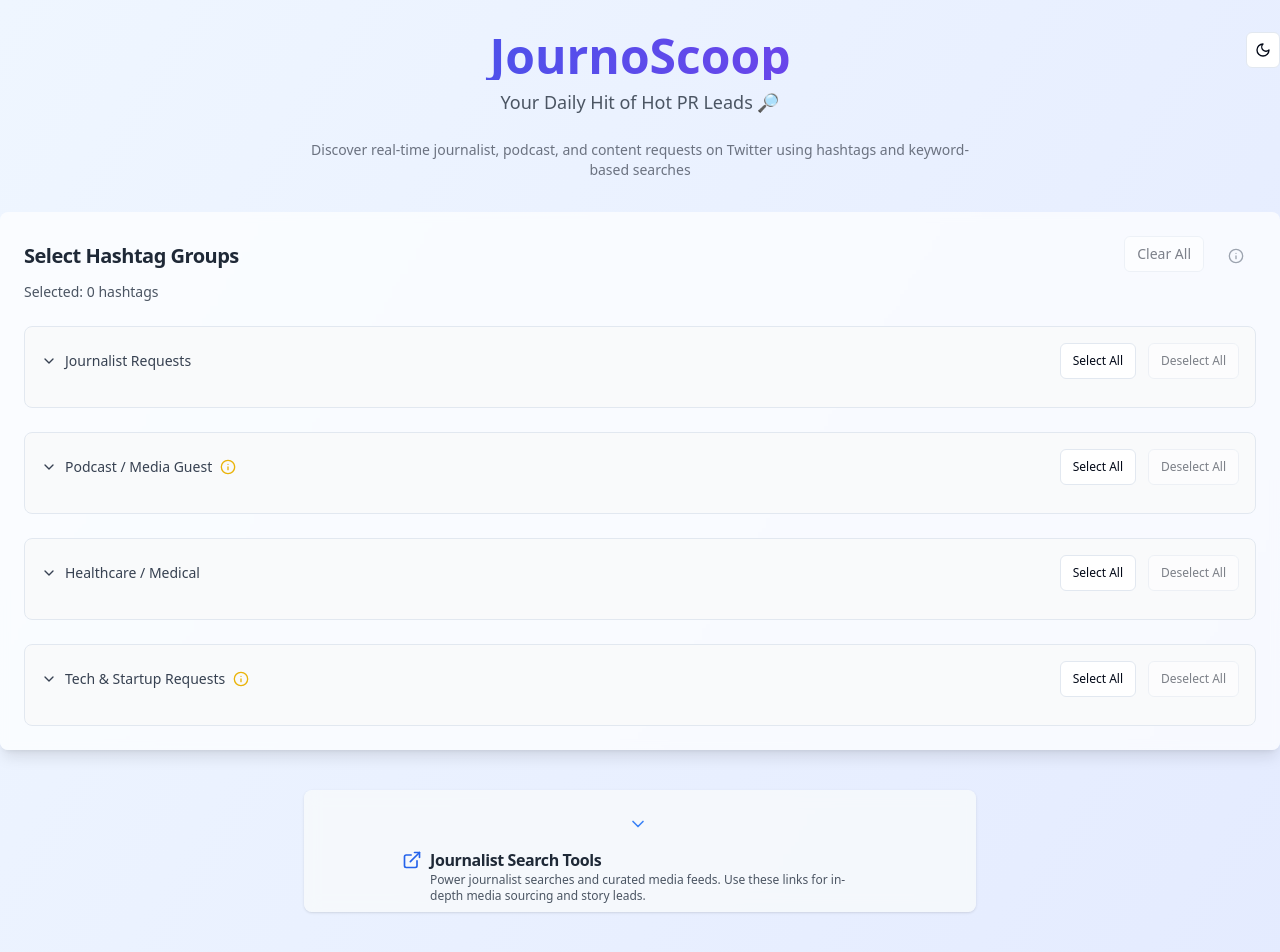
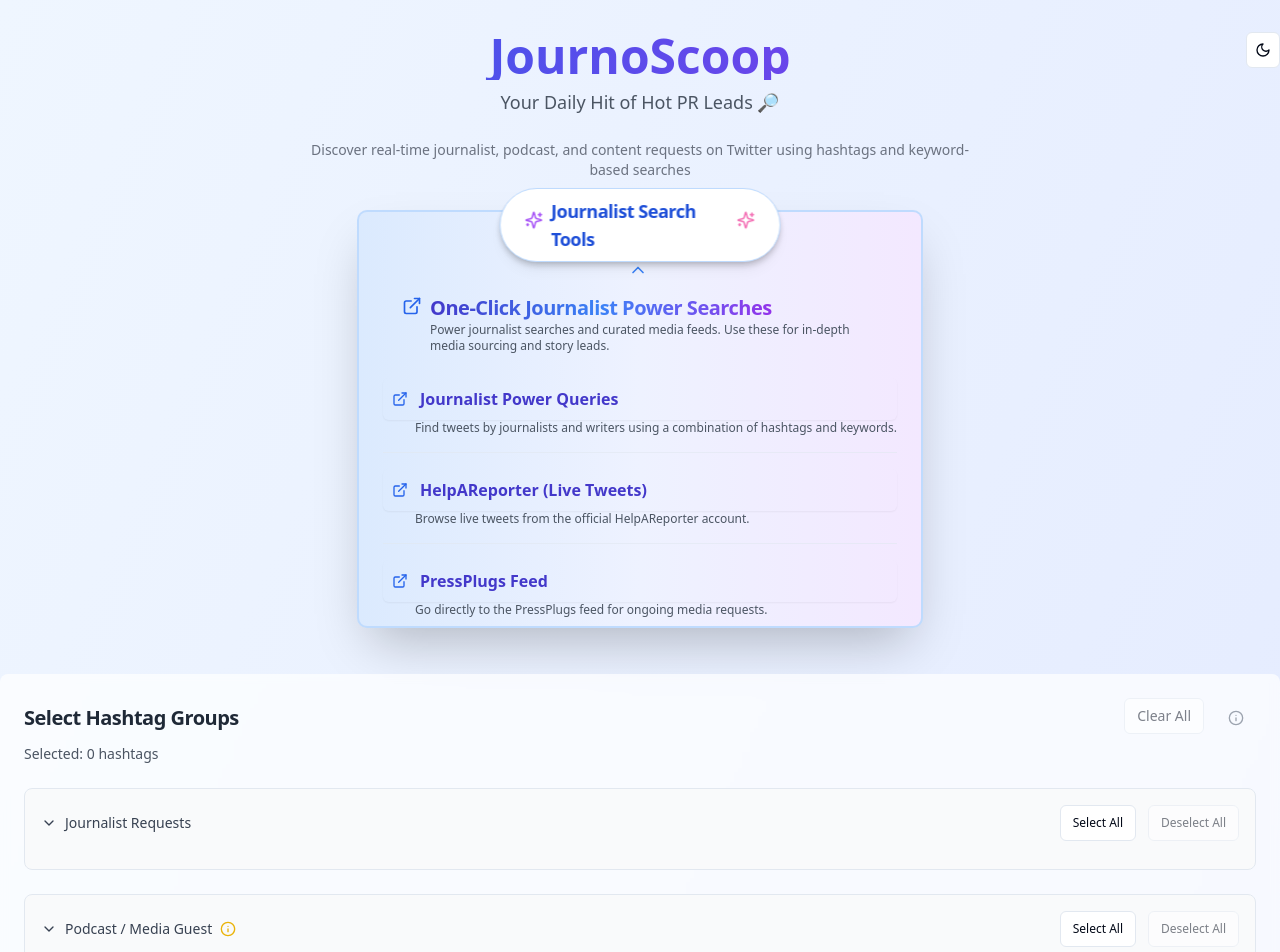
Before and after one commit to aliubaid-ux/scoop-the-leads-now, a React (Vite) app: page / in a window 1280 px wide. Shown: the top 952 px of the page. Built offline with nearby package versions, Linux system fonts and the light colour scheme.

Commit message:
Move Journalist Search Tools to top
Move the Journalist Search Tools section to the top of the page, positioning it below the header and above the hashtag selector. Improve its visual appeal.

```diff
--- a/src/components/AdvancedJournalistRequest.tsx
+++ b/src/components/AdvancedJournalistRequest.tsx
@@ -1,7 +1,7 @@
 
 import { useState } from "react";
 import { Card, CardHeader, CardTitle, CardContent, CardDescription } from "@/components/ui/card";
-import { ExternalLink, ChevronDown, ChevronUp } from "lucide-react";
+import { ExternalLink, ChevronDown, ChevronUp, Sparkles } from "lucide-react";
 import { Separator } from "@/components/ui/separator";
 
 const advSearches = [
@@ -23,13 +23,20 @@ const advSearches = [
 ];
 
 export function AdvancedJournalistRequest() {
-  const [expanded, setExpanded] = useState(false);
+  const [expanded, setExpanded] = useState(true); // expanded by default since it's very prominent now
 
   return (
-    <Card className="shadow border-0 bg-slate-50/80 dark:bg-gray-900/75 backdrop-blur max-w-2xl mx-auto my-2">
+    <Card className="shadow-2xl border-0 bg-gradient-to-r from-blue-100 via-indigo-50 to-purple-100 dark:from-blue-900 dark:via-gray-900 dark:to-indigo-950/60 backdrop-blur-lg max-w-2xl mx-auto my-4 ring-2 ring-blue-200 dark:ring-indigo-800 relative overflow-visible">
+      <div className="absolute -top-6 left-1/2 -translate-x-1/2 z-10">
+        <span className="bg-white dark:bg-gray-900 px-6 py-2 rounded-full shadow-md flex items-center gap-2 border border-blue-200 dark:border-blue-800 font-semibold text-blue-700 dark:text-blue-200 text-lg tracking-tight drop-shadow-lg animate-pulse">
+          <Sparkles className="h-5 w-5 text-purple-500 animate-bounce" />
+          Journalist Search Tools
+          <Sparkles className="h-5 w-5 text-pink-400 animate-bounce" />
+        </span>
+      </div>
       <CardHeader
         onClick={() => setExpanded((v) => !v)}
-        className="pb-2 cursor-pointer flex items-center gap-2 select-none hover:bg-blue-50/70 dark:hover:bg-blue-950/30 transition rounded-t"
+        className="pb-2 cursor-pointer flex items-center gap-2 select-none mt-6 hover:bg-blue-50/70 dark:hover:bg-blue-950/25 transition rounded-t relative"
         style={{ userSelect: "none" }}
         aria-expanded={expanded}
       >
@@ -41,40 +48,43 @@ export function AdvancedJournalistRequest() {
         <div className="flex items-start gap-2">
           <ExternalLink className="h-5 w-5 mt-0.5 text-blue-600 dark:text-blue-300 flex-shrink-0" />
           <div>
-            <CardTitle className="text-base font-semibold text-gray-800 dark:text-gray-100">
-              Journalist Search Tools
+            <CardTitle className="text-base sm:text-lg md:text-xl font-bold text-gray-900 dark:text-gray-100">
+              <span className="text-gradient bg-gradient-to-r from-indigo-700 via-blue-500 to-purple-600 bg-clip-text text-transparent dark:from-blue-300 dark:via-indigo-400 dark:to-purple-300">
+                One-Click Journalist Power Searches
+              </span>
             </CardTitle>
-            <CardDescription className="text-xs max-w-md text-gray-600 dark:text-gray-400">
-              Power journalist searches and curated media feeds. Use these links for in-depth media sourcing and story leads.
+            <CardDescription className="text-xs max-w-md text-gray-600 dark:text-gray-400 font-medium">
+              Power journalist searches and curated media feeds. Use these for in-depth media sourcing and story leads.
             </CardDescription>
           </div>
         </div>
       </CardHeader>
-      <CardContent className={`p-0 overflow-hidden transition-all duration-300 ${expanded ? "max-h-[1000px] opacity-100" : "max-h-0 opacity-0"}`}>
+      <CardContent className={`p-0 overflow-hidden transition-all duration-300 ${expanded ? "max-h-[1100px] opacity-100" : "max-h-0 opacity-0"}`}>
         {expanded && (
           <div>
+            <div className="pt-4 px-6 pb-2">
+              <ul className="space-y-0">
                 {advSearches.map((search, i) => (
-              <div
-                key={search.label}
-                className="px-6 py-4 flex flex-col gap-1 hover:bg-blue-50 dark:hover:bg-blue-950/30 transition"
-              >
+                  <li key={search.label}>
                     <a
                       href={search.url}
                       target="_blank"
                       rel="noopener noreferrer"
-                  className="inline-flex items-center gap-1 text-base font-medium text-blue-700 dark:text-blue-300 hover:underline focus:outline-none focus:ring-2 focus:ring-blue-300 rounded"
+                      className="group inline-flex items-center w-full gap-2 text-base font-semibold text-indigo-700 dark:text-indigo-200 px-2 py-2 rounded-md border border-transparent hover:bg-indigo-100 hover:dark:bg-indigo-900 hover:border-indigo-300 focus:outline-none focus:ring-2 focus:ring-indigo-400 transition-all duration-150 shadow-sm"
                     >
+                      <ExternalLink className="h-4 w-4 mr-1 text-blue-600 group-hover:text-indigo-900 dark:text-indigo-300" />
                       {search.label}
-                  <ExternalLink className="h-4 w-4 ml-1" />
                     </a>
-                <span className="text-xs text-gray-600 dark:text-gray-400">
+                    <span className="ml-8 text-xs text-gray-600 dark:text-gray-400 block">
                       {search.description}
                     </span>
                     {i < advSearches.length - 1 && (
-                  <Separator className="my-4" />
+                      <Separator className="my-4 opacity-60" />
                     )}
+                  </li>
+                ))}
+              </ul>
             </div>
-            ))}
           </div>
         )}
       </CardContent>
--- a/src/pages/Index.tsx
+++ b/src/pages/Index.tsx
@@ -5,6 +5,7 @@ import { HashtagSelector } from '../components/HashtagSelector';
 import { SearchBuilder } from '../components/SearchBuilder';
 import { NaturalLanguageSelector } from '../components/NaturalLanguageSelector';
 import { PopularTwitterAccounts } from '../components/PopularTwitterAccounts';
+import { AdvancedJournalistRequest } from '../components/AdvancedJournalistRequest';
 
 const Index = () => {
   const [darkMode, setDarkMode] = useState(false);
@@ -36,6 +37,11 @@ const Index = () => {
       <div className="px-0 py-8 w-full max-w-screen-2xl mx-auto">
         <Header darkMode={darkMode} toggleDarkMode={toggleDarkMode} />
 
+        {/* Place Journalist Search Tools right below the header */}
+        <div className="flex flex-col gap-8 mt-4 w-full">
+          <AdvancedJournalistRequest />
+        </div>
+
         <div className="flex flex-col gap-8 mt-8 w-full">
           <HashtagSelector
             selectedHashtags={selectedHashtags}
```
Lines whose indentation alone changed are shown as unchanged.
